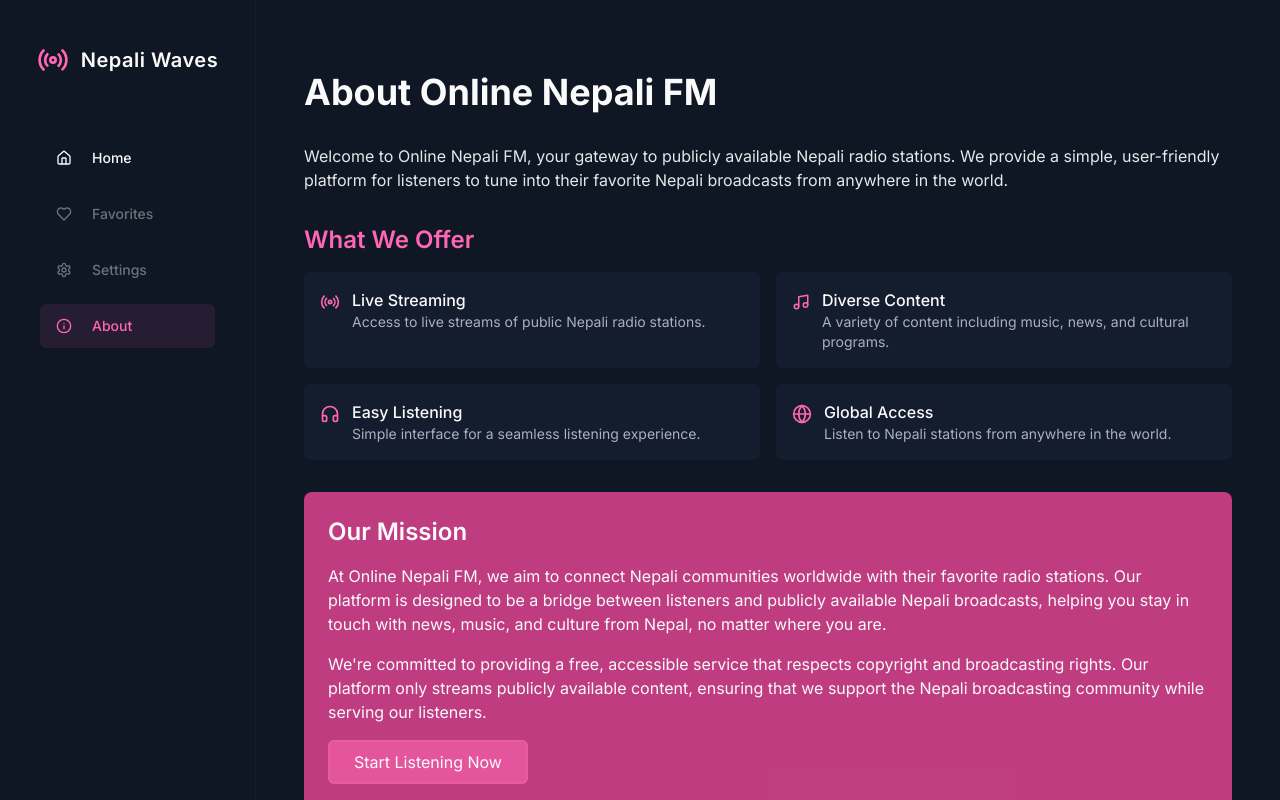
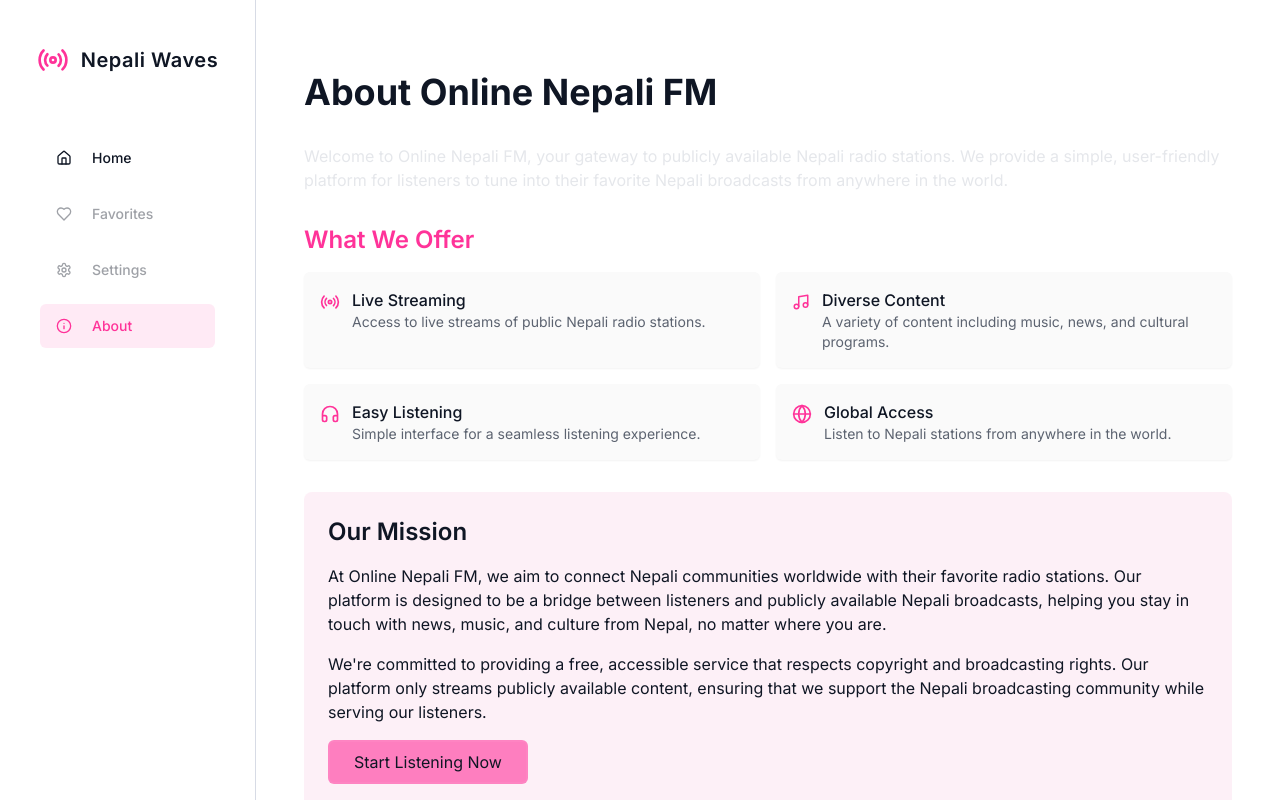
Before and after one commit to darshanbajgain/allnepalfm, a React (Vite) app: page /about in a window 1280 px wide. Built offline with nearby package versions, Linux system fonts and the light colour scheme; what axios-mock-adapter would draw is missing.

Commit message:
feat: border color increased

```diff
--- a/src/components/CustomAudioPlayer.jsx
+++ b/src/components/CustomAudioPlayer.jsx
@@ -1,7 +1,6 @@
 import { Button } from "@/components/ui/button";
 import { Slider } from "@/components/ui/slider";
 import { Progress } from "@/components/ui/progress";
-import { usePlayerStore } from "@/store/playerStore";
 import {
   Play,
   Pause,
--- a/src/components/Header.jsx
+++ b/src/components/Header.jsx
@@ -1,25 +1,31 @@
-import { MoonIcon, SunIcon, Menu } from "lucide-react";
+import { MoonIcon, SunIcon } from "lucide-react";
 import { useEffect } from "react";
-import { Button } from "@components/ui/button";
+import { Button } from "@/components/ui/button";
 import { useThemeStore } from "@/store/themeStore";
+import PropTypes from "prop-types";
 
 export default function Header({ isMobile }) {
   const { theme, toggleTheme } = useThemeStore();
 
-  useEffect(() => {
-    document.documentElement.classList.toggle("dark", theme === "dark");
-  }, [theme]);
-
-
+  // Theme is now handled in the Layout component
   return (
     <div className="flex justify-end items-center gap-4">
       <div className="flex items-center">
-        <Button variant="toggle" size="round" onClick={toggleTheme}>
-          <SunIcon className="h-[1.2rem] w-[1.2rem] text-white rotate-0 scale-100 transition-all dark:-rotate-90 dark:scale-0" />
-          <MoonIcon className="absolute h-[1.2rem] text-white w-[1.2rem] rotate-90 scale-0 transition-all dark:rotate-0 dark:scale-100" />
+        <Button
+          variant="outline"
+          size="icon"
+          onClick={toggleTheme}
+          className="relative h-9 w-9 rounded-md bg-card border-border/30 hover:bg-primary/10"
+        >
+          <SunIcon className="h-[1.2rem] w-[1.2rem] text-foreground rotate-0 scale-100 transition-all dark:-rotate-90 dark:scale-0" />
+          <MoonIcon className="absolute h-[1.2rem] text-foreground w-[1.2rem] rotate-90 scale-0 transition-all dark:rotate-0 dark:scale-100" />
           <span className="sr-only">Toggle theme</span>
         </Button>
       </div>
     </div>
   );
 }
+
+Header.propTypes = {
+  isMobile: PropTypes.bool,
+};
--- a/src/components/SearchBar.jsx
+++ b/src/components/SearchBar.jsx
@@ -1,5 +1,5 @@
 import useSearchStore from "@/store/searchStore";
-import { Input } from "@components/ui/input";
+import { Input } from "@/components/ui/input";
 import { Search } from "lucide-react";
 
 export default function SearchBar() {
@@ -12,7 +12,7 @@ export default function SearchBar() {
         placeholder="Search FM stations..."
         value={searchTerm}
         onChange={(e) => setSearchTerm(e.target.value)}
-        className="pl-10 pr-4 py-2 h-10 text-sm bg-background focus:ring-0 transition-all duration-200 rounded-md"
+        className="pl-10 pr-4 py-2 h-10 text-sm bg-card border-border/30 focus:ring-1 focus:ring-primary/30 transition-all duration-200 rounded-md"
       />
     </div>
   );
--- a/src/index.css
+++ b/src/index.css
@@ -3,7 +3,55 @@
 @tailwind utilities;
 
 @layer base {
+  /* Light theme (default) */
   :root {
+    /* Base colors */
+    --background: 0 0% 100%;
+    --foreground: 220 40% 10%;
+
+    /* Card colors */
+    --card: 0 0% 98%;
+    --card-foreground: 220 40% 10%;
+
+    /* Popover colors */
+    --popover: 0 0% 98%;
+    --popover-foreground: 220 40% 10%;
+
+    /* Primary colors - Vibrant pink */
+    --primary: 330 100% 60%;
+    --primary-foreground: 0 0% 100%;
+
+    /* Secondary colors */
+    --secondary: 220 20% 90%;
+    --secondary-foreground: 220 40% 10%;
+
+    /* Muted colors */
+    --muted: 220 20% 94%;
+    --muted-foreground: 220 10% 40%;
+
+    /* Accent colors - Slightly muted pink */
+    --accent: 330 80% 96%;
+    --accent-foreground: 330 80% 40%;
+
+    /* Destructive colors */
+    --destructive: 0 100% 50%;
+    --destructive-foreground: 0 0% 100%;
+
+    /* Border and input colors */
+    --border: 220 20% 65%;
+    --input: 220 20% 96%;
+    --ring: 330 100% 60%;
+
+    /* Sidebar specific */
+    --sidebar: 220 20% 96%;
+    --sidebar-foreground: 220 40% 10%;
+
+    /* Border radius */
+    --radius: 0.5rem;
+  }
+
+  /* Dark theme */
+  .dark {
     /* Base colors */
     --background: 220 40% 10%; /* Dark navy blue */
     --foreground: 0 0% 98%;
@@ -37,16 +85,13 @@
     --destructive-foreground: 210 40% 98%;
 
     /* Border and input colors */
-    --border: 220 40% 20%;
+    --border: 220 40% 40%;
     --input: 220 40% 15%;
     --ring: 330 100% 70%;
 
     /* Sidebar specific */
     --sidebar: 220 45% 8%;
     --sidebar-foreground: 0 0% 98%;
-
-    /* Border radius */
-    --radius: 0.5rem;
   }
 
   html {
--- a/src/layouts/Layout.jsx
+++ b/src/layouts/Layout.jsx
@@ -26,8 +26,12 @@ export default function Layout({ children }) {
     return () => window.removeEventListener("resize", checkIsMobile);
   }, []);
 
+  // Apply theme on initial load and when it changes
   useEffect(() => {
-    document.documentElement.classList.toggle("dark", theme === "dark");
+    // Remove both classes first to ensure clean state
+    document.documentElement.classList.remove("light", "dark");
+    // Add the current theme class
+    document.documentElement.classList.add(theme);
   }, [theme]);
 
   useEffect(() => {
--- a/src/mockApi.js
+++ b/src/mockApi.js
@@ -12,7 +12,7 @@ const stations = [
     url: "https://stream1.radionepal.gov.np/live/?play",
     categories: ["popular", "music", "news"],
     img: "https://encrypted-tbn0.gstatic.com/images?q=tbn:ANd9GcSzgIkj8j9CkJV_pCmaFDsv3bpMfWdFgE4S5g&s",
-    frequency: "100 MHz",
+    frequency: "100 MHz"
   },
   {
     id: 2,
@@ -21,7 +21,7 @@ const stations = [
     url: "https://radio-broadcast.ekantipur.com/stream",
     categories: ["popular", "music", "news"],
     img: "https://encrypted-tbn0.gstatic.com/images?q=tbn:ANd9GcSu4clGkf4E3n_LEL-vyTCOC_xSRcguZU5pCA&s",
-    frequency: "96.1 MHz",
+    frequency: "96.1 MHz"
   },
   {
     id: 3,
@@ -30,7 +30,7 @@ const stations = [
     url: "http://streaming.softnep.net:8037/;stream.nsv&type=mp3",
     categories: ["music"],
     frequency: "101.3 MHz",
-    img: "https://encrypted-tbn0.gstatic.com/images?q=tbn:ANd9GcQ68DS0RdPmlU6ABkdW7thOFyDjyb6THALmX5g_Cr-iPjN-86v_-sUKDj8dmeg9WRjzpuo&usqp=CAU",
+    img: "https://encrypted-tbn0.gstatic.com/images?q=tbn:ANd9GcQ68DS0RdPmlU6ABkdW7thOFyDjyb6THALmX5g_Cr-iPjN-86v_-sUKDj8dmeg9WRjzpuo&usqp=CAU"
   },
   {
     id: 4,
@@ -39,7 +39,7 @@ const stations = [
     url: "https://stream-147.zeno.fm/wtuvp08xq1duv?zt=eyJhbGciOiJIUzI1NiJ9.eyJzdHJlYW0iOiJ3dHV2cDA4eHExZHV2IiwiaG9zdCI6InN0cmVhbS0xNDcuemVuby5mbSIsInJ0dGwiOjUsImp0aSI6ImZ2N09wVHhkUmItRncyX0h2bjlKVHciLCJpYXQiOjE3MzgzMzU5MjgsImV4cCI6MTczODMzNTk4OH0.hyY3k94h6F4RMkV1F_pEoVNu5EQI_aFQcGXRXK3RuYI",
     categories: ["news"],
     frequency: "90 MHz",
-    img: "https://unncdn.prixacdn.net/static/frontend/img/logo.png",
+    img: "https://unncdn.prixacdn.net/static/frontend/img/logo.png"
   },
 
   {
@@ -49,8 +49,8 @@ const stations = [
     url: "https://live.itech.host:3765/stream",
     categories: ["news", "music"],
     frequency: "91.6 MHz",
-    img: "https://images.hamro-files.com/iZMMi5Jpe0c2c_QIQ3hxEfb6Bls=/500x500/https://sgp1.digitaloceanspaces.com/everestdb/hamropatro-backend/radio/bd20e093-874b-4fa7-b75f-fdafc35dea07",
-  },
+    img: "https://images.hamro-files.com/iZMMi5Jpe0c2c_QIQ3hxEfb6Bls=/500x500/https://sgp1.digitaloceanspaces.com/everestdb/hamropatro-backend/radio/bd20e093-874b-4fa7-b75f-fdafc35dea07"
+  }
 ];
 
 // Utility function to calculate station counts
@@ -68,38 +68,37 @@ const provinceData = [
   {
     name: "Koshi Province",
     image:
-      "https://upload.wikimedia.org/wikipedia/commons/b/b6/Mount_Everest_as_seen_from_Drukair2_PLW_edit_Cropped.jpg",
+      "https://upload.wikimedia.org/wikipedia/commons/b/b6/Mount_Everest_as_seen_from_Drukair2_PLW_edit_Cropped.jpg"
   },
   {
     name: "Madhesh Province",
     image:
-      "https://dynamic-media-cdn.tripadvisor.com/media/photo-o/17/a2/de/04/oyo-308-hotel-shubham.jpg?w=1000&h=1000&s=1",
+      "https://dynamic-media-cdn.tripadvisor.com/media/photo-o/17/a2/de/04/oyo-308-hotel-shubham.jpg?w=1000&h=1000&s=1"
   },
   {
     name: "Bagmati Province",
     image:
-      "https://www.holidaystonepal.in/media/files/Blogs/Pashupatinath-Temple-Photos/Pashupatinath-Temple.png",
+      "https://www.holidaystonepal.in/media/files/Blogs/Pashupatinath-Temple-Photos/Pashupatinath-Temple.png"
   },
   {
     name: "Gandaki Province",
     image:
-      "https://admin.ntb.gov.np/image-cache/Banner_and_thumbnail_pic-1630040937.JPG?p=main&s=0e6ed0d57e9fe532e4b1b345f9d62e12",
+      "https://admin.ntb.gov.np/image-cache/Banner_and_thumbnail_pic-1630040937.JPG?p=main&s=0e6ed0d57e9fe532e4b1b345f9d62e12"
   },
   {
     name: "Lumbini Province",
     image:
-      "https://www.holidaystonepal.in/media/files/Blogs/LumbiniOfNepal/lumbini-of-nepal.png",
+      "https://www.holidaystonepal.in/media/files/Blogs/LumbiniOfNepal/lumbini-of-nepal.png"
   },
   {
     name: "Karnali Province",
     image:
-      "https://dynamic-media-cdn.tripadvisor.com/media/photo-o/0e/85/3f/22/rara-lake-lies-in-western.jpg?w=900&h=500&s=1",
+      "https://dynamic-media-cdn.tripadvisor.com/media/photo-o/0e/85/3f/22/rara-lake-lies-in-western.jpg?w=900&h=500&s=1"
   },
   {
     name: "Sudurpashchim Province",
-    image:
-      "https://lh3.googleusercontent.com/p/AF1QipPAm2MdG46_MXlFvJ8UABlOICUnGAkhaE8AwDeG=s1360-w1360-h1020",
-  },
+    image: "https://farsightnepal.com/media/photos/Sudurpaschim.jpg"
+  }
 ];
 
 // Add station counts dynamically to province data
--- a/src/store/themeStore.js
+++ b/src/store/themeStore.js
@@ -1,10 +1,34 @@
 import { create } from "zustand";
 import { persist } from "zustand/middleware";
+
+// Function to get initial theme based on system preference
+const getInitialTheme = () => {
+  // Check if window is defined (for SSR)
+  if (typeof window !== "undefined") {
+    // Check if user has a saved preference
+    const savedTheme = localStorage.getItem("theme-storage");
+    if (savedTheme) {
+      try {
+        return JSON.parse(savedTheme).state.theme;
+      } catch (e) {
+        // If parsing fails, fall back to system preference
+      }
+    }
+
+    // Check system preference
+    if (window.matchMedia && window.matchMedia("(prefers-color-scheme: dark)").matches) {
+      return "dark";
+    }
+  }
+
+  // Default to light theme
+  return "light";
+};
 
 export const useThemeStore = create(
   persist(
     (set) => ({
-      theme: "light",
+      theme: getInitialTheme(),
       toggleTheme: () =>
         set((state) => ({
           theme: state.theme === "light" ? "dark" : "light",
```
Also changed, not shown: src/pages/HomePage.jsx (+8 -7 lines).
